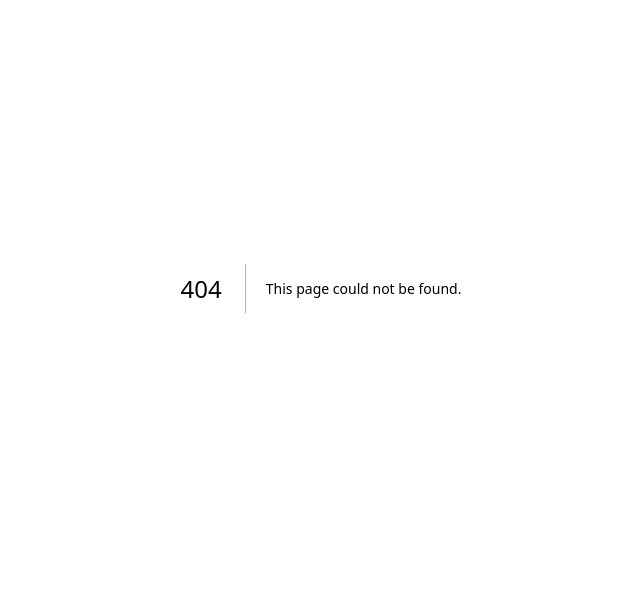
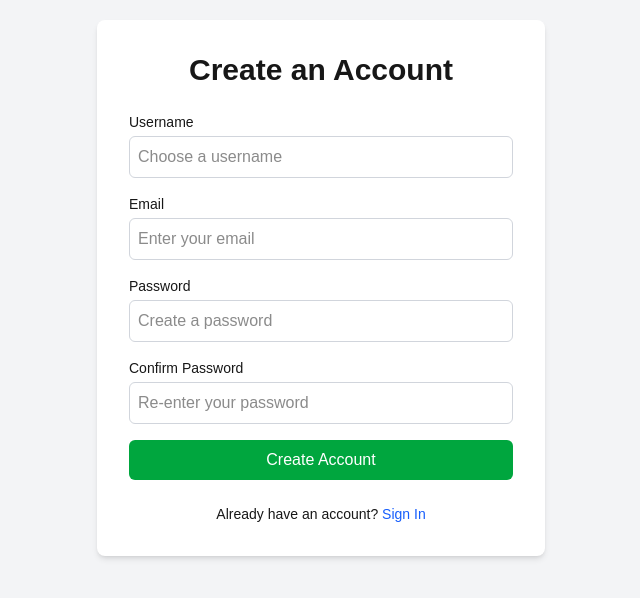
Before and after one commit to sterlingwebsite/team6project, a Next.js app: page /auth/signup in a window 1280 px wide. Before the commit this address had no page. Shown: the part 112-710 px from the top of the page, without its empty margins (319-959 px from the left). Built offline with nearby package versions, Linux system fonts and the light colour scheme.

Commit message:
Sign In Starter Files

```diff
--- /dev/null
+++ b/app/auth/login/page.tsx
@@ -0,0 +1,10 @@
+import LoginForm from "@/components/LoginForm";
+
+export default function LoginPage() {
+  return (
+    <div className="flex flex-col items-center justify-center min-h-screen py-2">
+      <h1 className="text-4xl font-bold mb-8">Login</h1>
+      <LoginForm />
+    </div>
+  );
+}
--- /dev/null
+++ b/app/auth/signup/page.tsx
@@ -0,0 +1,9 @@
+import RegisterForm from "@/components/RegisterForm";
+
+export default function SignupPage() {
+  return (
+    <main className="flex min-h-screen items-center justify-center bg-gray-100">
+      <RegisterForm />
+    </main>
+  );
+}
--- /dev/null
+++ b/components/LoginForm.tsx
@@ -0,0 +1,73 @@
+"use client";
+
+import Link from "next/link";
+
+export default function LoginForm() {
+  return (
+    <div className="w-full max-w-md rounded-lg bg-white p-8 shadow-md">
+      <h1 className="mb-6 text-center text-3xl font-bold">
+        Sign In
+      </h1>
+
+      <form className="space-y-4">
+
+        {/* Email */}
+        <div>
+          <label
+            htmlFor="email"
+            className="mb-1 block text-sm font-medium"
+          >
+            Email
+          </label>
+
+          <input
+            id="email"
+            name="email"
+            type="email"
+            required
+            placeholder="Enter your email"
+            className="w-full rounded-md border border-gray-300 p-2 focus:border-blue-500 focus:outline-none"
+          />
+        </div>
+
+        {/* Password */}
+        <div>
+          <label
+            htmlFor="password"
+            className="mb-1 block text-sm font-medium"
+          >
+            Password
+          </label>
+
+          <input
+            id="password"
+            name="password"
+            type="password"
+            required
+            placeholder="Enter your password"
+            className="w-full rounded-md border border-gray-300 p-2 focus:border-blue-500 focus:outline-none"
+          />
+        </div>
+
+        {/* Login Button */}
+        <button
+          type="submit"
+          className="w-full rounded-md bg-blue-600 py-2 text-white transition hover:bg-blue-700"
+        >
+          Sign In
+        </button>
+
+      </form>
+
+      <p className="mt-6 text-center text-sm">
+        Don't have an account?{" "}
+        <Link
+          href="/auth/signup"
+          className="font-medium text-blue-600 hover:underline"
+        >
+          Register
+        </Link>
+      </p>
+    </div>
+  );
+}
--- /dev/null
+++ b/components/RegisterForm.tsx
@@ -0,0 +1,111 @@
+"use client";
+
+import Link from "next/link";
+
+export default function RegisterForm() {
+  return (
+    <div className="w-full max-w-md rounded-lg bg-white p-8 shadow-md">
+      <h1 className="mb-6 text-center text-3xl font-bold">
+        Create an Account
+      </h1>
+
+      <form className="space-y-4">
+
+        {/* Username */}
+        <div>
+          <label
+            htmlFor="username"
+            className="mb-1 block text-sm font-medium"
+          >
+            Username
+          </label>
+
+          <input
+            id="username"
+            name="username"
+            type="text"
+            required
+            placeholder="Choose a username"
+            className="w-full rounded-md border border-gray-300 p-2 focus:border-blue-500 focus:outline-none"
+          />
+        </div>
+
+        {/* Email */}
+        <div>
+          <label
+            htmlFor="email"
+            className="mb-1 block text-sm font-medium"
+          >
+            Email
+          </label>
+
+          <input
+            id="email"
+            name="email"
+            type="email"
+            required
+            placeholder="Enter your email"
+            className="w-full rounded-md border border-gray-300 p-2 focus:border-blue-500 focus:outline-none"
+          />
+        </div>
+
+        {/* Password */}
+        <div>
+          <label
+            htmlFor="password"
+            className="mb-1 block text-sm font-medium"
+          >
+            Password
+          </label>
+
+          <input
+            id="password"
+            name="password"
+            type="password"
+            required
+            placeholder="Create a password"
+            className="w-full rounded-md border border-gray-300 p-2 focus:border-blue-500 focus:outline-none"
+          />
+        </div>
+
+        {/* Confirm Password */}
+        <div>
+          <label
+            htmlFor="confirmPassword"
+            className="mb-1 block text-sm font-medium"
+          >
+            Confirm Password
+          </label>
+
+          <input
+            id="confirmPassword"
+            name="confirmPassword"
+            type="password"
+            required
+            placeholder="Re-enter your password"
+            className="w-full rounded-md border border-gray-300 p-2 focus:border-blue-500 focus:outline-none"
+          />
+        </div>
+
+        {/* Register Button */}
+        <button
+          type="submit"
+          className="w-full rounded-md bg-green-600 py-2 text-white transition hover:bg-green-700"
+        >
+          Create Account
+        </button>
+
+      </form>
+
+      <p className="mt-6 text-center text-sm">
+        Already have an account?{" "}
+        <Link
+          href="/auth/login"
+          className="font-medium text-blue-600 hover:underline"
+        >
+          Sign In
+        </Link>
+      </p>
+    </div>
+  );
+}
```
